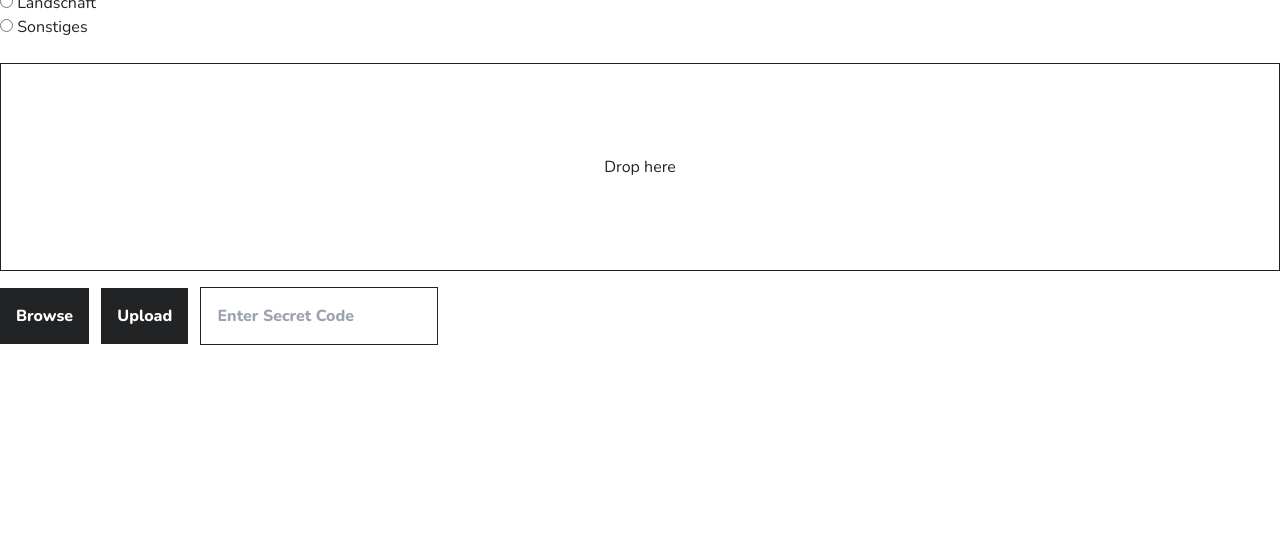
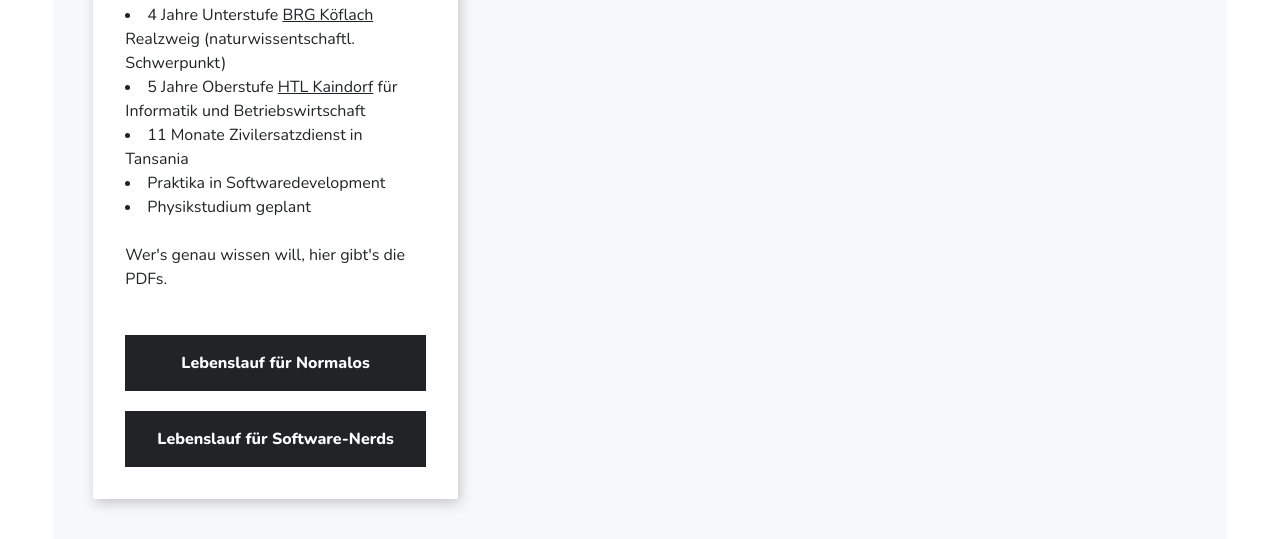
Before and after one commit to mr-xray/portfolio-website, an Astro site: page /de/about in a window 1280 px wide. Shown: the part 281-820 px from the top of the page. Built offline with nearby package versions, Linux system fonts and the light colour scheme; Astro itself is replaced by a stand-in of ours.

Commit message:
add basic structure for about page

```diff
--- a/src/pages/de/about.astro
+++ b/src/pages/de/about.astro
@@ -6,6 +6,48 @@
 
 <Base title="Über mich">
   <Nav />
-  <h1>Über mich</h1>
-  <ImageUpload />
+  <div class="w-full flex justify-center">
+    <div
+      class="w-11/12 bg-gray z-0 p-10 flex justify-between lg:flex-row flex-col flex-wrap"
+    >
+      <div
+        class="w-full lg:w-4/12 ml-15 h-min p-8 bg-white shadow-[2px_4px_12px_0_rgba(0,0,0,0.2)]"
+      >
+        <h1 class="font-serif">Mein Lebenslauf</h1>
+        <p>
+          <ul class="list-disc list-inside">
+            <li>
+              4 Jahre Unterstufe <a
+                class="underline"
+                href="https://www.ahskoeflach.at/">BRG Köflach</a
+              > Realzweig (naturwissentschaftl. Schwerpunkt)
+            </li>
+            <li>
+              5 Jahre Oberstufe
+              <a class="underline" href="https://htl-kaindorf.at/"
+                >HTL Kaindorf</a
+              >
+              für Informatik und Betriebswirtschaft
+            </li>
+            <li>11 Monate Zivilersatzdienst in Tansania</li>
+            <li>Praktika in Softwaredevelopment</li>
+            <li>Physikstudium geplant</li>
+          </ul>
+          <br /> Wer's genau wissen will, hier gibt's die PDFs.
+        </p>
+        <br />
+        <button
+          onclick="location.href='mailto:bernhard.steirer.4@gmail.com';"
+          class="mt-5 p-4 mr-2 bg-foreground font-bold text-white cursor-pointer w-full"
+          type="submit">Lebenslauf für Normalos</button
+        >
+        <button
+          onclick="location.href='mailto:bernhard.steirer.4@gmail.com';"
+          class="mt-5 p-4 mr-2 bg-foreground font-bold text-white cursor-pointer w-full"
+          type="submit">Lebenslauf für Software-Nerds</button
+        >
+        <br />
+      </div>
+    </div>
+  </div>
 </Base>
```
